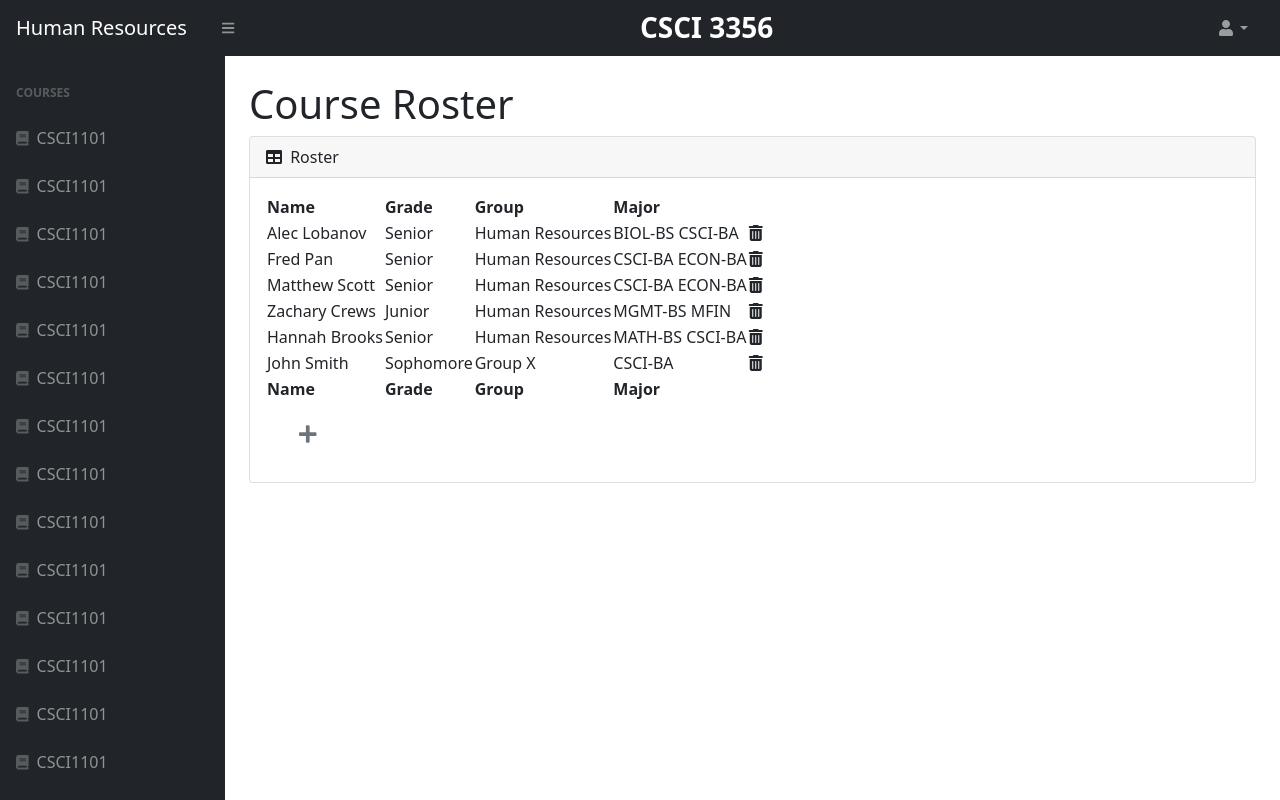
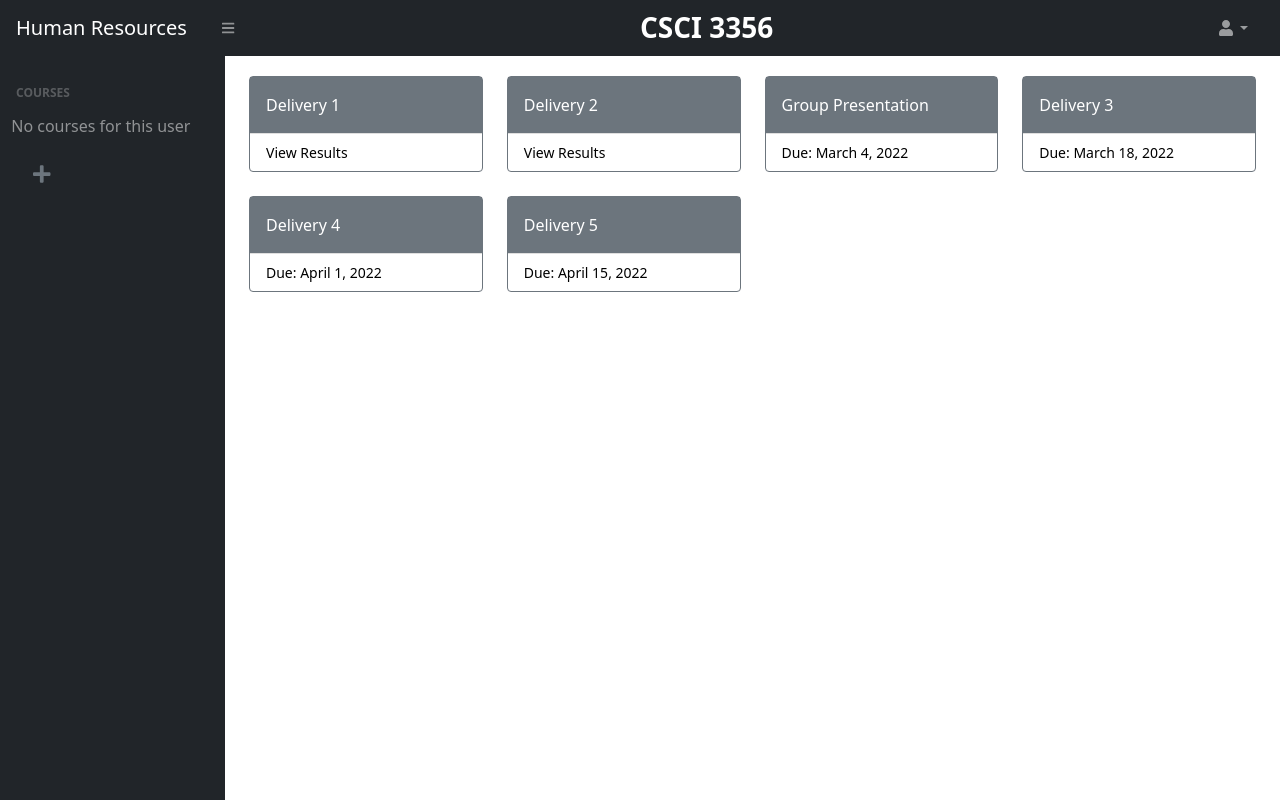
Before and after one commit to freedpanini/HR-Peer-Assessment, a Django app: page / in a window 1280 px wide. Run offline with Django 4.2, Linux system fonts and the light colour scheme; a user stored in the database is signed in; data comes from the database, SQL or seed files in the repository; both versions use the stored data as it was after the commit; some libraries are stand-ins or nearby versions.

Commit message:
survery home template

```diff
--- a/Django/django_project/urls.py
+++ b/Django/django_project/urls.py
@@ -20,8 +20,9 @@ from courses.views import course_creation_view, team_creation_view, send_email
 from assessments import views as assessment_views
 
 urlpatterns = [
-    path('', user_views.home_view, name='home'),
-    path('home', user_views.home_view, name='home'),
+    path('', user_views.surveys_home_view, name='home'),
+    path('home', user_views.surveys_home_view, name='home'),
+    path('users', user_views.home_view, name='users'),
     path('logout/', user_views.logout_view, name='login'),
     path('admin/', admin.site.urls),
     path('login/', user_views.login_view, name='login'),
--- a/Django/users/templates/users/home.html
+++ b/Django/users/templates/users/home.html
@@ -55,7 +55,7 @@
                                 {{ course.name }}
                             </a>
                             {% empty %}
-                            <div>No courses for this user</div>
+                            <div style="margin-left:5%">No courses for this user</div>
                             {% endfor %}
                             {% if user.is_staff%}
                             <a class = "nav-link" href="{% url 'create_course' %}">
@@ -70,6 +70,7 @@
             </div>
             <div id="layoutSidenav_content">
                 <main>
+                    {% block core_content %}
                     <div class="container-fluid px-4">
                         <h1 class="mt-4">Course Roster</h1>
                         <div class="card mb-4">
@@ -151,6 +152,7 @@
                             </div>
                         </div>
                     </div>
+                    {% endblock %}
                 </main>
             </div>
         </div>
--- /dev/null
+++ b/Django/users/templates/users/surveys_home.html
@@ -0,0 +1,65 @@
+{% extends "users/home.html" %}
+
+{% block core_content %}
+<div class="container-fluid px-4">
+    <div class="row" style="margin-top:2%"></div>
+    <div class="row">
+        <div class="col-xl-3 col-md-6">
+            <div class="card text-white border-secondary mb-4">
+                <div class="card-body bg-secondary">Delivery 1</div>
+                <div class="card-footer bg-transparent d-flex align-items-center justify-content-between">
+                    <span class="small text-black stretched-link">View Results</span>
+                    <div class="small text-white"><i class="fas fa-angle-right"></i></div>
+                </div>
+            </div>
+        </div>
+        <div class="col-xl-3 col-md-6">
+            <div class="card text-white border-secondary mb-4">
+                <div class="card-body bg-secondary">Delivery 2</div>
+                <div class="card-footer bg-transparent d-flex align-items-center justify-content-between">
+                    <span class="small text-black stretched-link">View Results</span>
+                    <div class="small text-white"><i class="fas fa-angle-right"></i></div>
+                </div>
+            </div>
+        </div>
+        <div class="col-xl-3 col-md-6">
+            <div class="card text-white border-secondary mb-4">
+                <div class="card-body bg-secondary">Group Presentation</div>
+                <div class="card-footer bg-transparent d-flex align-items-center justify-content-between">
+                    <span class="small text-black stretched-link">Due: March 4, 2022</span>
+                    <div class="small text-white"><i class="fas fa-angle-right"></i></div>
+                </div>
+            </div>
+        </div>
+        <div class="col-xl-3 col-md-6">
+            <div class="card text-white border-secondary mb-4">
+                <div class="card-body bg-secondary">Delivery 3</div>
+                <div class="card-footer bg-transparent d-flex align-items-center justify-content-between">
+                    <span class="small text-black stretched-link">Due: March 18, 2022</span>
+                    <div class="small text-white"><i class="fas fa-angle-right"></i></div>
+                </div>
+            </div>
+        </div>
+    </div>
+    <div class="row">
+        <div class="col-xl-3 col-md-6">
+            <div class="card text-white border-secondary mb-4">
+                <div class="card-body bg-secondary">Delivery 4</div>
+                <div class="card-footer bg-transparent d-flex align-items-center justify-content-between">
+                    <span class="small text-black stretched-link">Due: April 1, 2022</span>
+                    <div class="small text-white"><i class="fas fa-angle-right"></i></div>
+                </div>
+            </div>
+        </div>
+        <div class="col-xl-3 col-md-6">
+            <div class="card text-white border-secondary mb-4">
+                <div class="card-body bg-secondary">Delivery 5</div>
+                <div class="card-footer bg-transparent d-flex align-items-center justify-content-between">
+                    <span class="small text-black stretched-link">Due: April 15, 2022</span>
+                    <div class="small text-white"><i class="fas fa-angle-right"></i></div>
+                </div>
+            </div>
+        </div>
+    </div>
+</div>
+{% endblock %}
--- a/Django/users/views.py
+++ b/Django/users/views.py
@@ -16,8 +16,9 @@ def home_view(request):
     #objects are Course, Team, Registration, Invitation
     #https://stackoverflow.com/questions/36631419/display-data-from-a-database-in-a-html-page-using-django
     """
-    print(request.user.email)
-    print(request.user)
+    if not request.user.is_authenticated:
+        return redirect('/login')
+
     if not request.user.is_staff:
         registrations = Registration.objects.filter(student=request.user.email)
     else:
@@ -27,10 +28,12 @@ def home_view(request):
     data = {
         "course_list": registrations
     }
+    return render(request, 'users/home.html', data)
+
+def surveys_home_view(request):
     if not request.user.is_authenticated:
         return redirect('/login')
-    else:
-        return render(request, 'users/home.html', data)
+    return render(request, 'users/surveys_home.html')
 
 def assessment_view(request):
     if not request.user.is_authenticated:
```
Also changed, not shown: Django/db.sqlite3, 1 other file.
